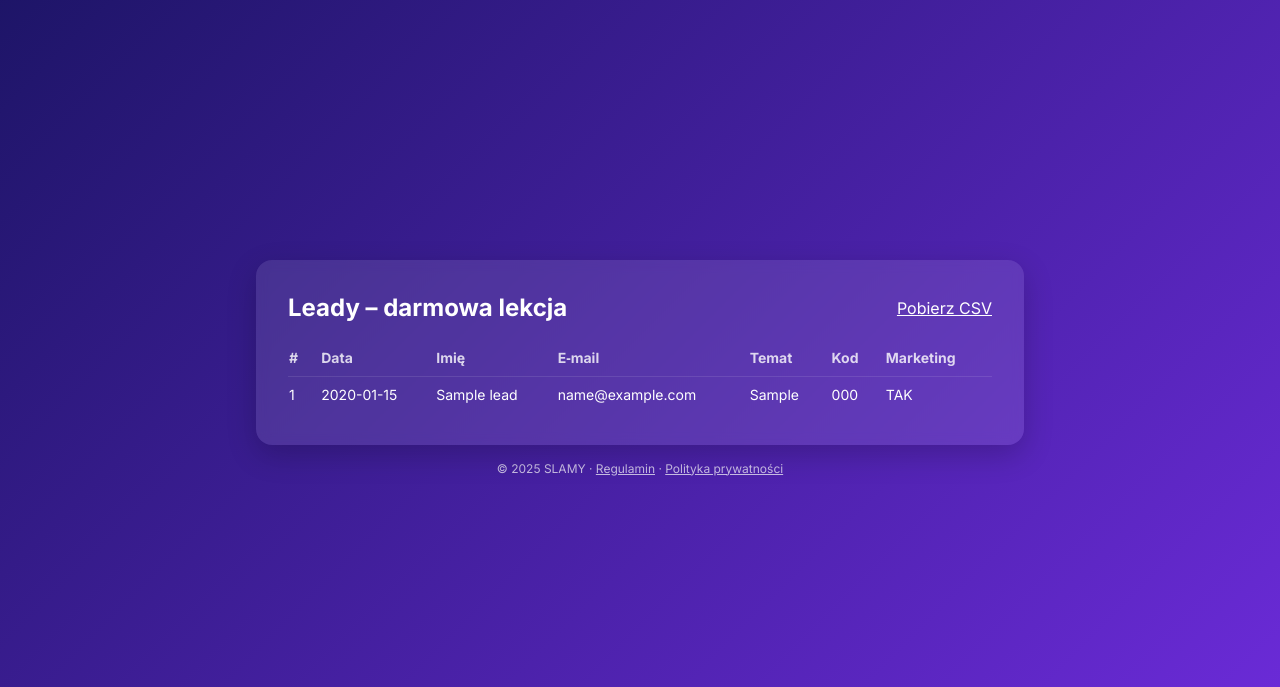
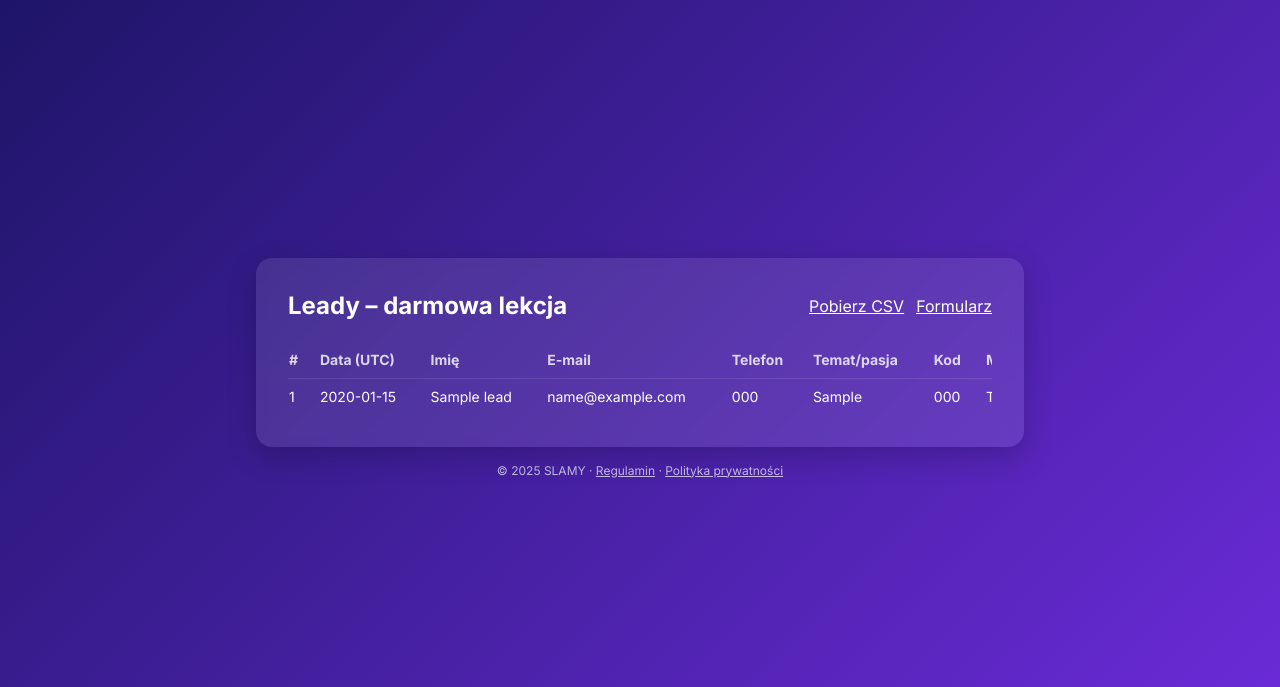
Before and after one commit to elodamiano/darmowa-lekcja, a Flask app: page /admin in a window 1280 px wide. Shown: the part 64-751 px from the top of the page. Run offline with Flask 3, Linux system fonts and the light colour scheme; the visitor is signed in with stand-in values (Sample User, id 1); tables that the repository leaves empty hold one stand-in row (values such as "Sample post"); some libraries are stand-ins or nearby versions.

Commit message:
big zmiana

```diff
--- a/app.py
+++ b/app.py
@@ -65,24 +65,13 @@ def init_db():
         )
         """
     )
-    # defensive migration for older versions missing columns
+    # defensive migration
     try:
         if not column_exists(conn, "leads", "phone"):
             cur.execute("ALTER TABLE leads ADD COLUMN phone TEXT")
-        if not column_exists(conn, "leads", "marketing_opt_in"):
-            cur.execute("ALTER TABLE leads ADD COLUMN marketing_opt_in BOOLEAN")
-        if not column_exists(conn, "leads", "utm_source"):
-            cur.execute("ALTER TABLE leads ADD COLUMN utm_source TEXT")
-        if not column_exists(conn, "leads", "utm_medium"):
-            cur.execute("ALTER TABLE leads ADD COLUMN utm_medium TEXT")
-        if not column_exists(conn, "leads", "utm_campaign"):
-            cur.execute("ALTER TABLE leads ADD COLUMN utm_campaign TEXT")
-        if not column_exists(conn, "leads", "utm_content"):
-            cur.execute("ALTER TABLE leads ADD COLUMN utm_content TEXT")
-        if not column_exists(conn, "leads", "user_agent"):
-            cur.execute("ALTER TABLE leads ADD COLUMN user_agent TEXT")
-        if not column_exists(conn, "leads", "ip"):
-            cur.execute("ALTER TABLE leads ADD COLUMN ip TEXT")
+        for col in ["marketing_opt_in","utm_source","utm_medium","utm_campaign","utm_content","user_agent","ip"]:
+            if not column_exists(conn, "leads", col):
+                cur.execute(f"ALTER TABLE leads ADD COLUMN {col} TEXT")
     except Exception:
         pass
 
@@ -92,13 +81,14 @@ def init_db():
 init_db()
 
 # ---------------- Email helpers ----------------
-def send_email(to_addr: str, subject: str, body: str):
-    """Send a plain-text email via SMTP using env configuration."""
+def send_email(to_addr: str, subject: str, body: str, is_html: bool=False):
+    """Send an email via SMTP using env configuration."""
     if not (EMAIL_HOST and EMAIL_PORT and EMAIL_USER and EMAIL_PASS and to_addr):
         print("Email not sent: SMTP env variables missing.")
         return
 
-    msg = MIMEText(body, "plain", "utf-8")
+    subtype = "html" if is_html else "plain"
+    msg = MIMEText(body, subtype, "utf-8")
     msg["Subject"] = str(Header(subject, "utf-8"))
     msg["From"] = formataddr((str(Header(EMAIL_FROM_NAME, "utf-8")), EMAIL_USER))
     msg["To"] = to_addr
@@ -153,7 +143,6 @@ def home():
 @app.route("/darmowa-lekcja", methods=["GET", "POST"])
 def free_lesson():
     if request.method == "POST":
-
         name = request.form.get("name","").strip()
         email = request.form.get("email","").strip()
         phone = request.form.get("phone","").strip()
@@ -161,13 +150,10 @@ def free_lesson():
         topic_custom = request.form.get("topic_custom","").strip()
         if topic == "__other" and topic_custom:
             topic = topic_custom
-
         notes = request.form.get("notes","").strip()
         promo_code = request.form.get("promo_code","").strip()
         consent = request.form.get("consent") == "on"
         marketing_opt_in = request.form.get("marketing_opt_in") == "on"
-
-
 
         # Basic validation
         errors = []
@@ -181,7 +167,6 @@ def free_lesson():
         if errors:
             for e in errors:
                 flash(e, "error")
-            # repopulate form
             prefill = dict(request.form)
             return render_template("form.html", prefill=prefill)
 
@@ -204,7 +189,7 @@ def free_lesson():
         }
         save_lead(data)
 
-        # Email to admin
+        # Email to admin (plain text)
         admin_body = (
             "SLAMY – nowy lead na darmową lekcję\n\n"
             f"Imię: {name}\n"
@@ -219,19 +204,88 @@ def free_lesson():
             f"Data: {datetime.utcnow().isoformat()} UTC\n"
         )
         if ADMIN_EMAIL:
-            send_email(ADMIN_EMAIL, "SLAMY – nowy lead (darmowa lekcja)", admin_body)
+            send_email(ADMIN_EMAIL, "SLAMY – nowy lead (darmowa lekcja)", admin_body, is_html=False)
 
-        # Email to client
-        client_body = (
-            f"Cześć {name},\n\n"
-            "Dziękujemy za zaufanie i zapisanie się na darmową lekcję 30 minut w SLAMY! 🚀\n\n"
-            "W ciągu 24h skontaktujemy się z Tobą z propozycją terminu oraz lektora, "
-            "który najlepiej pasuje do Twoich pasji.\n\n"
-            "Jeżeli chcesz przyspieszyć kontakt, odpowiedz na tego maila i podaj preferowane terminy.\n\n"
-            "Do zobaczenia w SLAMY!\nZespół SLAMY\n"
-        )
+        # Email to client (HTML, brand)
+        logo_url = os.environ.get("PUBLIC_LOGO_URL", "https://slamy.online/logo.svg")
+        safe_topic_html = f"Zainteresowanie: <strong>{topic}</strong>." if topic else ""
+        client_body_html = f"""
+<!doctype html>
+<html lang='pl'>
+  <head>
+    <meta charset='utf-8'>
+    <meta name='viewport' content='width=device-width,initial-scale=1'>
+    <title>Dziękujemy – SLAMY</title>
+    <style>
+      .preheader {{ display:none!important; visibility:hidden; opacity:0; color:transparent; height:0; width:0; overflow:hidden; }}
+      @media (prefers-color-scheme: dark) {{
+        .card {{ background:#121212 !important; color:#EAEAEA !important; }}
+        .muted {{ color:#A9A9A9 !important; }}
+      }}
+    </style>
+  </head>
+  <body style="margin:0;background:#f4f6fb;font-family:Inter,Segoe UI,Roboto,Arial,sans-serif;color:#111;">
+    <div class="preheader">Twoja darmowa lekcja 30 min w SLAMY – wkrótce odezwiemy się z terminem.</div>
+    <table role="presentation" width="100%" cellpadding="0" cellspacing="0" style="background:#f4f6fb;padding:24px 0;">
+      <tr>
+        <td align="center">
+          <table role="presentation" width="560" cellpadding="0" cellspacing="0" class="card" style="background:#ffffff;border-radius:12px;overflow:hidden;">
+            <tr>
+              <td style="background:linear-gradient(135deg,#1B1464,#6C2BD9);padding:18px 22px;">
+                <table width="100%" role="presentation">
+                  <tr>
+                    <td align="left">
+                      <img src="{logo_url}" alt="SLAMY" height="28" style="display:block;border:0;outline:none;">
+                    </td>
+                    <td align="right" style="font-size:12px;color:#ffffff99;">Darmowa lekcja 30 min</td>
+                  </tr>
+                </table>
+              </td>
+            </tr>
+            <tr>
+              <td style="padding:24px 24px 8px 24px;">
+                <h1 style="margin:0 0 8px 0;font-size:20px;line-height:1.3;">Dziękujemy za zaufanie, {name}!</h1>
+                <p style="margin:0 0 12px 0;line-height:1.6;">
+                  Zgłoszenie na <strong>darmową lekcję 30&nbsp;min</strong> w SLAMY już do nas dotarło. ✨
+                </p>
+                <p style="margin:0 0 12px 0;line-height:1.6;">{safe_topic_html}</p>
+                <p style="margin:0 0 16px 0;line-height:1.6;">
+                  W ciągu <strong>24h</strong> skontaktujemy się z Tobą z propozycją terminu i lektora dobranego do Twoich pasji.
+                </p>
+                <table role="presentation" cellpadding="0" cellspacing="0" style="margin:10px 0 18px 0;">
+                  <tr>
+                    <td align="center" bgcolor="#1B1464" style="border-radius:10px;">
+                      <a href="mailto:kontakt@slamy.online?subject=SLAMY%20-%20Propozycja%20terminu%20lekcji"
+                         style="display:inline-block;padding:12px 18px;color:#fff;text-decoration:none;font-weight:600;border-radius:10px;">
+                        Przyspiesz kontakt – odpisz teraz
+                      </a>
+                    </td>
+                  </tr>
+                </table>
+                <p style="margin:0 0 6px 0;line-height:1.6;">
+                  Jeśli wolisz telefon, daj znać w odpowiedzi – oddzwonimy.
+                </p>
+                <hr style="border:none;border-top:1px solid #E9ECF4;margin:18px 0;">
+                <p class="muted" style="margin:0;color:#6B7280;font-size:12px;line-height:1.5;">
+                  W SLAMY uczysz się <em>przez swoje pasje</em> z lektorem, który je podziela. To najszybszy sposób, by zacząć mówić swobodnie.
+                </p>
+              </td>
+            </tr>
+            <tr>
+              <td style="background:#f7f7fb;padding:14px 24px;color:#6B7280;font-size:12px;line-height:1.4;">
+                Ten e-mail został wysłany po wypełnieniu formularza na stronie SLAMY.
+                Jeśli to nie Ty – napisz do nas: <a href="mailto:kontakt@slamy.online" style="color:#6C2BD9;text-decoration:none;">kontakt@slamy.online</a>.
+              </td>
+            </tr>
+          </table>
+        </td>
+      </tr>
+    </table>
+  </body>
+</html>
+"""
         if email:
-            send_email(email, "Dziękujemy za zaufanie – SLAMY darmowa lekcja", client_body)
+            send_email(email, "Dziękujemy za zaufanie – SLAMY darmowa lekcja", client_body_html, is_html=True)
 
         return redirect(url_for("thanks"))
 
--- a/templates/admin.html
+++ b/templates/admin.html
@@ -1,20 +1,30 @@
-
 {% extends "base.html" %}
 {% block content %}
-  <div class="space-y-4">
-    <div class="flex items-center justify-between">
+  <div class="space-y-5">
+    <div class="flex items-center justify-between flex-wrap gap-3">
       <h1 class="text-2xl font-bold">Leady – darmowa lekcja</h1>
+      <div class="flex items-center gap-3">
         <a href="/admin/export.csv" class="underline">Pobierz CSV</a>
+        <a href="/darmowa-lekcja" class="underline">Formularz</a>
       </div>
+    </div>
+
+    {% if leads|length == 0 %}
+      <div class="rounded-xl bg-white/10 p-5 text-white/80">
+        Brak leadów. Formularz dostępny pod <span class="underline">/darmowa-lekcja</span>.
+        Po wypełnieniu pojawią się tutaj.
+      </div>
+    {% else %}
       <div class="overflow-x-auto">
-      <table class="min-w-full text-sm">
+        <table class="min-w-[800px] w-full text-sm">
           <thead>
             <tr class="text-left text-white/80">
               <th class="py-2 pr-4">#</th>
-            <th class="py-2 pr-4">Data</th>
+              <th class="py-2 pr-4">Data (UTC)</th>
               <th class="py-2 pr-4">Imię</th>
-            <th class="py-2 pr-4">E‑mail</th>
-            <th class="py-2 pr-4">Temat</th>
+              <th class="py-2 pr-4">E-mail</th>
+              <th class="py-2 pr-4">Telefon</th>
+              <th class="py-2 pr-4">Temat/pasja</th>
               <th class="py-2 pr-4">Kod</th>
               <th class="py-2 pr-4">Marketing</th>
             </tr>
@@ -26,13 +36,15 @@
               <td class="py-2 pr-4">{{ r['created_at'] }}</td>
               <td class="py-2 pr-4">{{ r['name'] }}</td>
               <td class="py-2 pr-4">{{ r['email'] }}</td>
-            <td class="py-2 pr-4">{{ r['topic'] }}</td>
-            <td class="py-2 pr-4">{{ r['promo_code'] }}</td>
+              <td class="py-2 pr-4">{{ r['phone'] or '—' }}</td>
+              <td class="py-2 pr-4">{{ r['topic'] or '—' }}</td>
+              <td class="py-2 pr-4">{{ r['promo_code'] or '—' }}</td>
               <td class="py-2 pr-4">{{ 'TAK' if r['marketing_opt_in'] else 'NIE' }}</td>
             </tr>
             {% endfor %}
           </tbody>
         </table>
       </div>
+    {% endif %}
   </div>
 {% endblock %}
--- a/templates/base.html
+++ b/templates/base.html
@@ -18,7 +18,7 @@
 <body class="min-h-screen brand-gradient flex flex-col">
   <!-- 🔹 HEADER z logotypem -->
   <header class="w-full p-4 flex items-center">
-    <a href="/" class="flex items-center gap-2">
+    <a href="https://slamy.online" class="flex items-center gap-2" aria-label="Przejdź na stronę SLAMY">
       <img src="/static/logo.svg" alt="SLAMY" class="h-8">
     </a>
   </header>
```
Also changed, not shown: templates/form.html (+26 -14 lines). Lines whose indentation alone changed are shown as unchanged.
